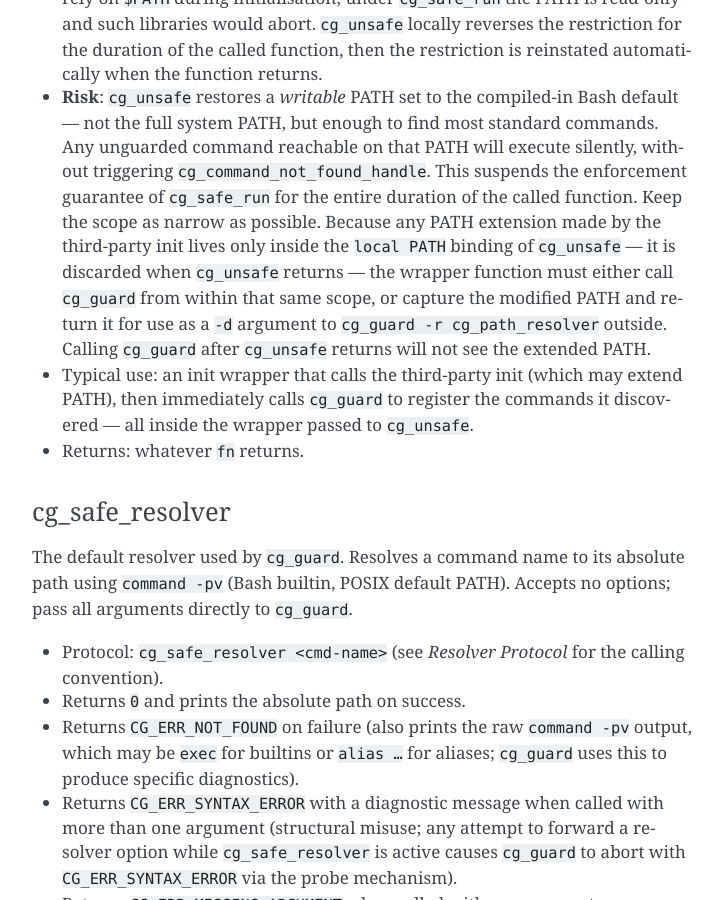
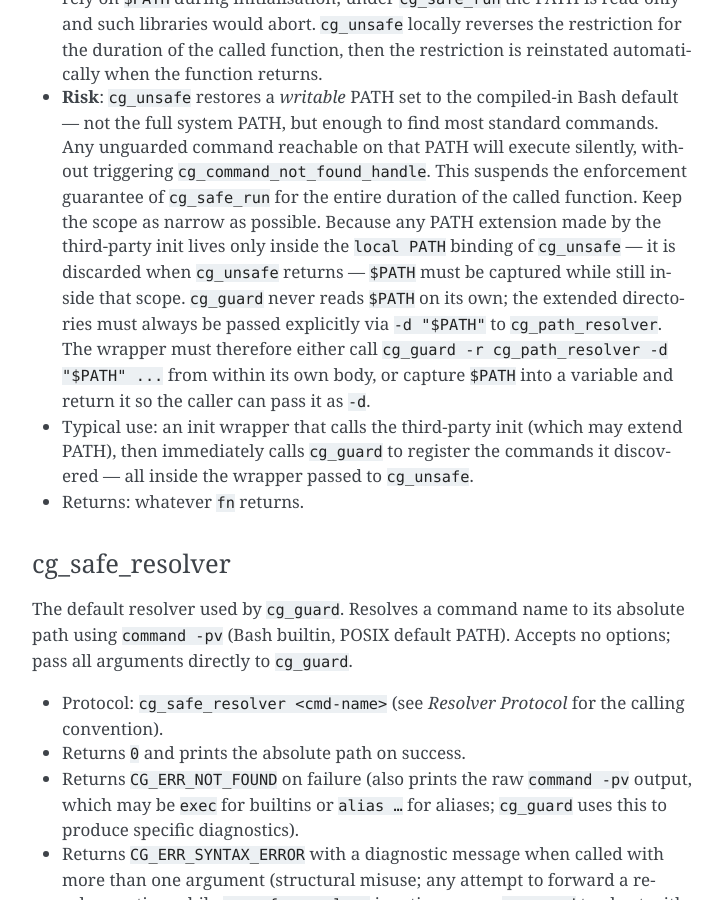
Before and after one commit to CriticalOptimisation/bash-deploy-libs, a Sphinx documentation site: the page built from docs/libraries/command_guard.rst, in a window 1280 px wide and 900 px high, scrolled down 4270 px. Shown: the whole window, without its empty margins (388-1110 px from the left). Built offline with Sphinx 7.4.7, drawn with Linux system fonts in a browser that asks for light colours.

Commit message:
doc(command_guard): clarify cg_unsafe PATH capture — cg_guard never reads PATH itself
cg_guard never reads the ambient \$PATH; extended directories must
always be passed explicitly via -d "\$PATH" to cg_path_resolver. The
scoping issue is purely about when \$PATH is captured: the wrapper must
do so while cg_unsafe's local PATH binding is still live, then pass it
as -d from within the wrapper or return it to the caller.

Co-Authored-By: Claude Sonnet 4.6 <noreply@anthropic.com>

```diff
--- a/docs/libraries/command_guard.rst
+++ b/docs/libraries/command_guard.rst
@@ -204,11 +204,13 @@ default (discovered once at source time via a subshell; never hardcoded).
   of ``cg_safe_run`` for the entire duration of the called function.
   Keep the scope as narrow as possible. Because any PATH extension made
   by the third-party init lives only inside the ``local PATH`` binding of
-  ``cg_unsafe`` — it is discarded when ``cg_unsafe`` returns — the wrapper
-  function must either call ``cg_guard`` from within that same scope, or
-  capture the modified PATH and return it for use as a ``-d`` argument to
-  ``cg_guard -r cg_path_resolver`` outside. Calling ``cg_guard`` after
-  ``cg_unsafe`` returns will not see the extended PATH.
+  ``cg_unsafe`` — it is discarded when ``cg_unsafe`` returns — ``$PATH``
+  must be captured while still inside that scope. ``cg_guard`` never reads
+  ``$PATH`` on its own; the extended directories must always be passed
+  explicitly via ``-d "$PATH"`` to ``cg_path_resolver``. The wrapper must
+  therefore either call ``cg_guard -r cg_path_resolver -d "$PATH" ...``
+  from within its own body, or capture ``$PATH`` into a variable and
+  return it so the caller can pass it as ``-d``.
 - Typical use: an init wrapper that calls the third-party init (which may
   extend PATH), then immediately calls ``cg_guard`` to register the
   commands it discovered — all inside the wrapper passed to ``cg_unsafe``.
```
